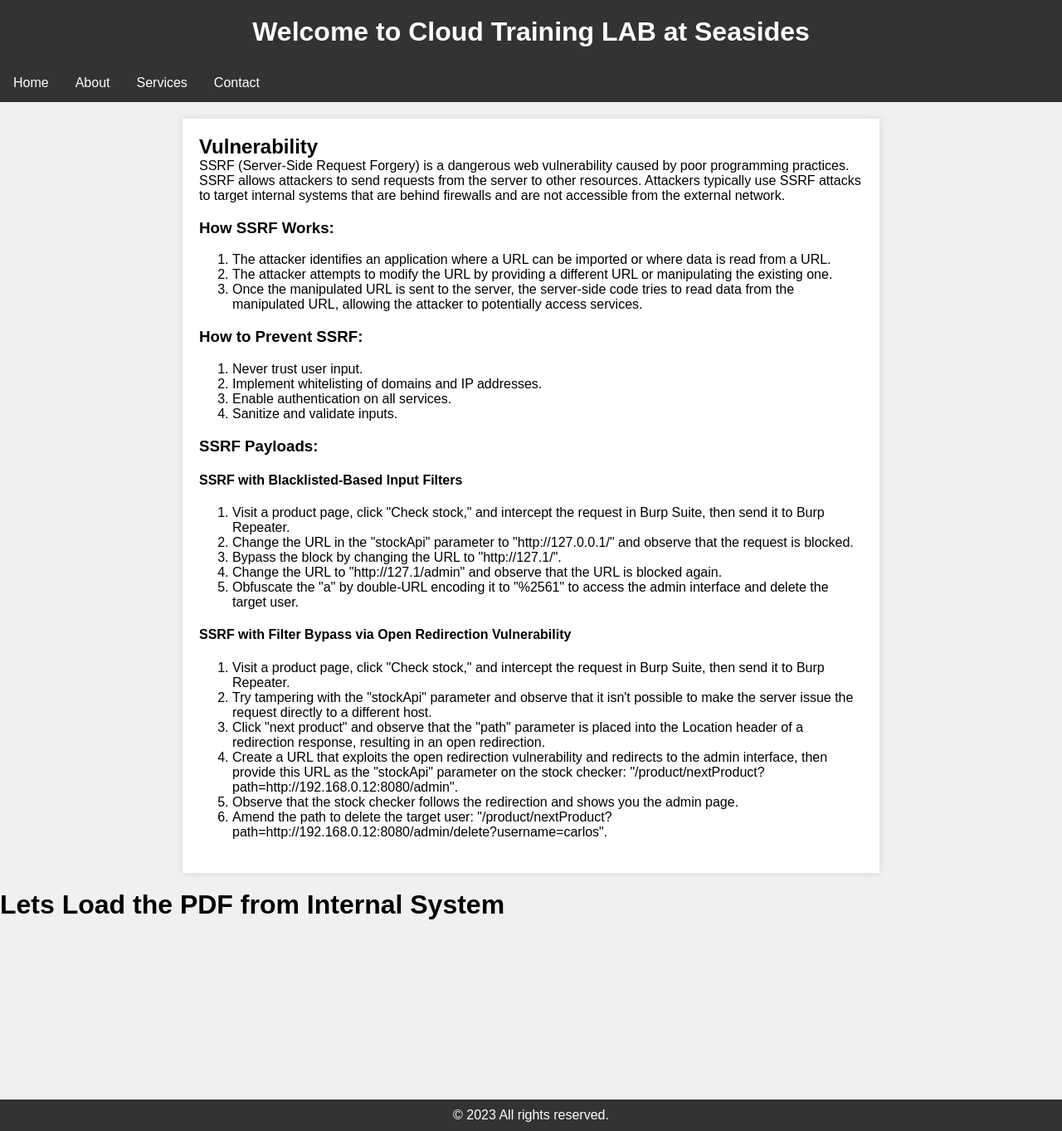
After one commit to Zero0x00/seasides-cloud-ec2-lab, a Flask app: page /Services/pdf in a window 1280 px wide. The commit adds this page. Shown: the whole page at 83% size. Run offline with Flask 3, Linux system fonts and the light colour scheme; some libraries are stand-ins or nearby versions.

Commit message:
Add files via upload

```diff
--- a/app.py
+++ b/app.py
@@ -6,9 +6,35 @@ app = Flask(__name__)
 def home():
     return render_template('home.html')
 
-@app.route('/pdf')
-def example():
+
+@app.route('/Services/pdf')
+def page():
+    return render_template('pdf.html')
+
+
+@app.route('/Services/pdf/Url')
+def services():
     url = request.args["url"]
     response = requests.get(url)
     response.raise_for_status()
     return response.content
+
+
+
+
+# while making ec2 make sure instance metadata is available and imdv2 is optional
+# securitygroup all trafic allowing instance
+# sudo yum install -y git
+# git clone https://github.com/Zero0x00/seasides-cloud-ec2-lab.git
+# cd seasides-cloud-ec2-lab/
+# python3 -m venv lab-venv
+# source lab-venv/bin/activate
+# pip3 install -r requirment.txt
+# curl http://169.254.169.254/latest/meta-data/local-ipv4| grep -E '[0-9]{1,3}\.[0-9]{1,3}\.[0-9]{1,3}\.[0-9]{1,3}' > p-ip
+# python3 -m flask run --host=0.0.0.0 --port=8001
+# nohup python3 -m flask run --host=0.0.0.0 --port=8001 &
+# ps aux | grep "python3 -m flask run"
+# kill <PID>
+
+
+# url=http://169.254.169.254/latest/meta-data/identity-credentials/ec2/security-credentials/ec2-instance"
--- a/templates/home.html
+++ b/templates/home.html
@@ -15,7 +15,7 @@
         <ul>
             <li><a href="#" class="nav-link">Home</a></li>
             <li><a href="#" class="nav-link">About</a></li>
-            <li><a href="#" class="nav-link">Services</a></li>
+            <li><a href="/Services/pdf" class="nav-link">Services</a></li>
             <li><a href="#" class="nav-link">Contact</a></li>
         </ul>
     </nav>
--- /dev/null
+++ b/templates/pdf.html
@@ -0,0 +1,99 @@
+<!DOCTYPE html>
+<html>
+<head>
+    <meta charset="UTF-8">
+    <title>Cloud Training LAB</title>
+    <link rel="stylesheet" type="text/css" href="/static/css/styles.css">
+    <script src="https://cdnjs.cloudflare.com/ajax/libs/pdf.js/2.11.303/pdf.min.js"></script>
+</head>
+<body>
+    <header>
+        <h1>Welcome to Cloud Training LAB at Seasides </h1>
+    </header>
+
+    <nav>
+        <ul>
+            <li><a href="#" class="nav-link">Home</a></li>
+            <li><a href="#" class="nav-link">About</a></li>
+            <li><a href="/Services/pdf" class="nav-link">Services</a></li>
+            <li><a href="#" class="nav-link">Contact</a></li>
+        </ul>
+    </nav>
+
+    <main>
+        <section id="about">
+            <h2>Vulnerability</h2>
+<p>
+    SSRF (Server-Side Request Forgery) is a dangerous web vulnerability caused by poor programming practices. SSRF allows attackers to send requests from the server to other resources.
+    Attackers typically use SSRF attacks to target internal systems that are behind firewalls and are not accessible from the external network.
+
+    <h3>How SSRF Works:</h3>
+    <ol>
+        <li>The attacker identifies an application where a URL can be imported or where data is read from a URL.</li>
+        <li>The attacker attempts to modify the URL by providing a different URL or manipulating the existing one.</li>
+        <li>Once the manipulated URL is sent to the server, the server-side code tries to read data from the manipulated URL, allowing the attacker to potentially access services.</li>
+    </ol>
+
+    <h3>How to Prevent SSRF:</h3>
+    <ol>
+        <li>Never trust user input.</li>
+        <li>Implement whitelisting of domains and IP addresses.</li>
+        <li>Enable authentication on all services.</li>
+        <li>Sanitize and validate inputs.</li>
+    </ol>
+
+    <h3>SSRF Payloads:</h3>
+
+    <h4>SSRF with Blacklisted-Based Input Filters</h4>
+    <ol>
+        <li>Visit a product page, click "Check stock," and intercept the request in Burp Suite, then send it to Burp Repeater.</li>
+        <li>Change the URL in the "stockApi" parameter to "http://127.0.0.1/" and observe that the request is blocked.</li>
+        <li>Bypass the block by changing the URL to "http://127.1/".</li>
+        <li>Change the URL to "http://127.1/admin" and observe that the URL is blocked again.</li>
+        <li>Obfuscate the "a" by double-URL encoding it to "%2561" to access the admin interface and delete the target user.</li>
+    </ol>
+
+    <h4>SSRF with Filter Bypass via Open Redirection Vulnerability</h4>
+    <ol>
+        <li>Visit a product page, click "Check stock," and intercept the request in Burp Suite, then send it to Burp Repeater.</li>
+        <li>Try tampering with the "stockApi" parameter and observe that it isn't possible to make the server issue the request directly to a different host.</li>
+        <li>Click "next product" and observe that the "path" parameter is placed into the Location header of a redirection response, resulting in an open redirection.</li>
+        <li>Create a URL that exploits the open redirection vulnerability and redirects to the admin interface, then provide this URL as the "stockApi" parameter on the stock checker: "/product/nextProduct?path=http://192.168.0.12:8080/admin".</li>
+        <li>Observe that the stock checker follows the redirection and shows you the admin page.</li>
+        <li>Amend the path to delete the target user: "/product/nextProduct?path=http://192.168.0.12:8080/admin/delete?username=carlos".</li>
+    </ol>
+</p>
+
+        </section>
+    </main>
+
+    <h1>Lets Load the PDF from Internal System</h1>
+    <!--
+    path: Services/pdf/Url
+    parameter: url
+    it can used if not able to load (developer bypass)
+    -->
+
+    <script>
+           </script>
+
+    <br>
+    <br>
+    <br>
+    <br>
+    <br>
+    <br>
+    <br>
+    <br>
+    <br>
+    <br>
+    <br>
+    <br>
+
+    <footer>
+        <p>&copy; 2023 All rights reserved.</p>
+    </footer>
+
+    <script src="/static/js/script.js"></script>
+</body>
+</html>
```
